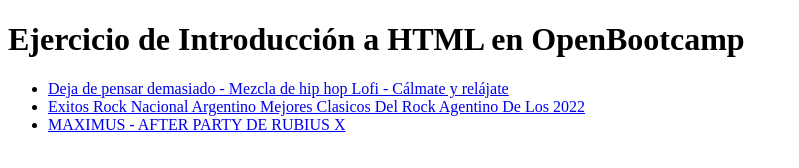
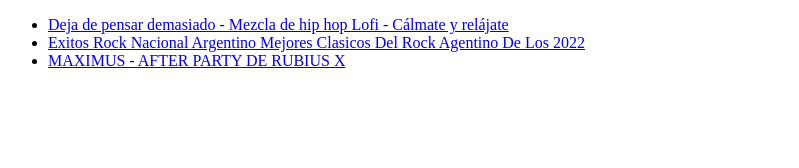
Before and after one commit to RenzoGigena/HtmlCursoOpenBootcamp, a plain HTML site: page Tarea1.html in a window 1280 px wide. Shown: the whole page, without its empty margins (0-799 px from the left). Drawn offline with Linux system fonts and the light colour scheme.

Commit message:
Correccion Tarea1

```diff
--- a/Tarea1.html
+++ b/Tarea1.html
@@ -4,10 +4,9 @@
     <meta charset="UTF-8">
     <meta http-equiv="X-UA-Compatible" content="IE=edge">
     <meta name="viewport" content="width=device-width, initial-scale=1.0">
-    <title>Document</title>
+    <title>Ejercicio de Introducción a HTML en OpenBootcamp</title>
 </head>
 <body>
-    <h1>Ejercicio de Introducción a HTML en OpenBootcamp</h1>
     <!--
         Este es mi primer comentario en dos lineas
         Aprendiendo a documentar mi codigo con OpenBootcamp
```
